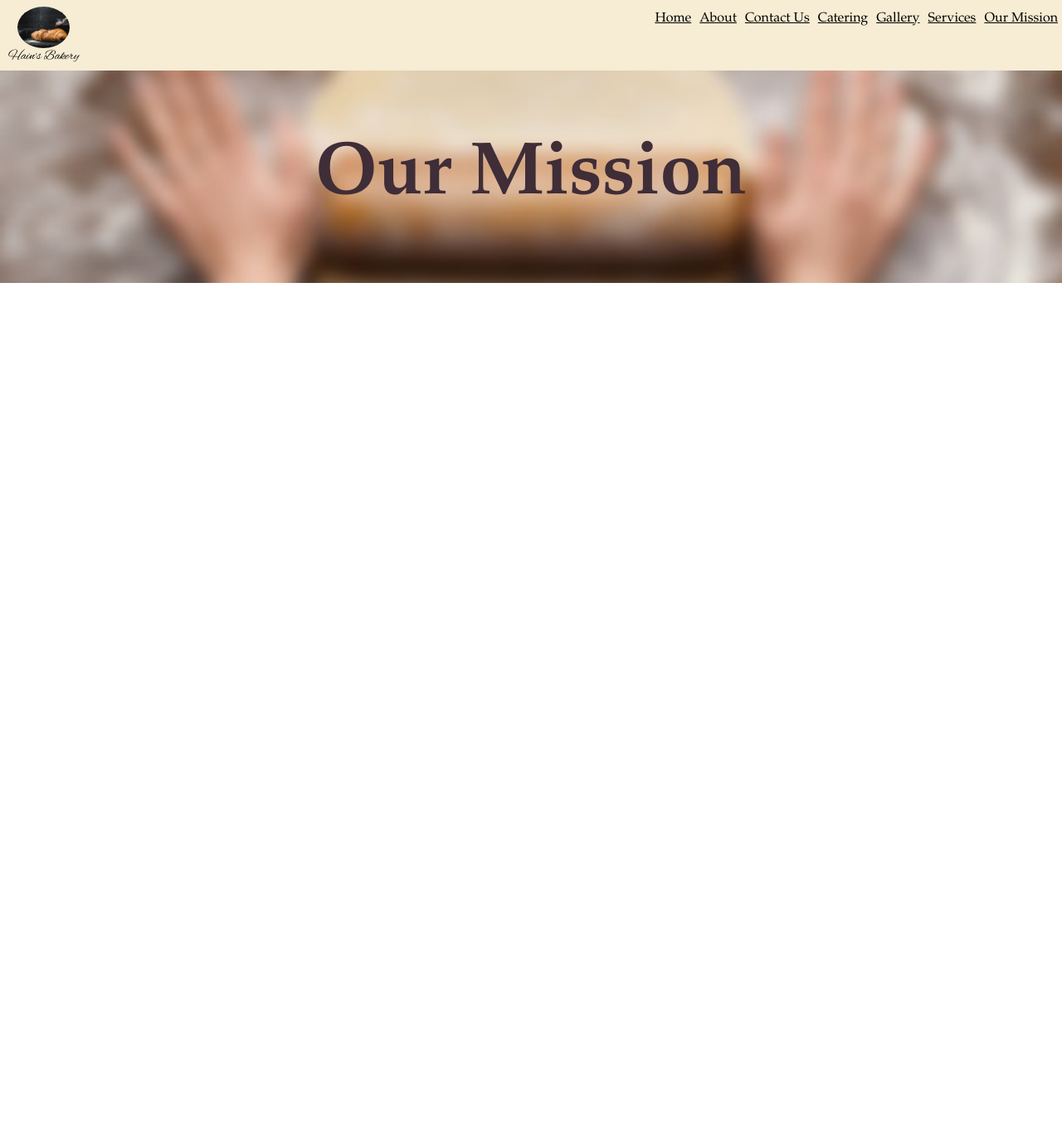
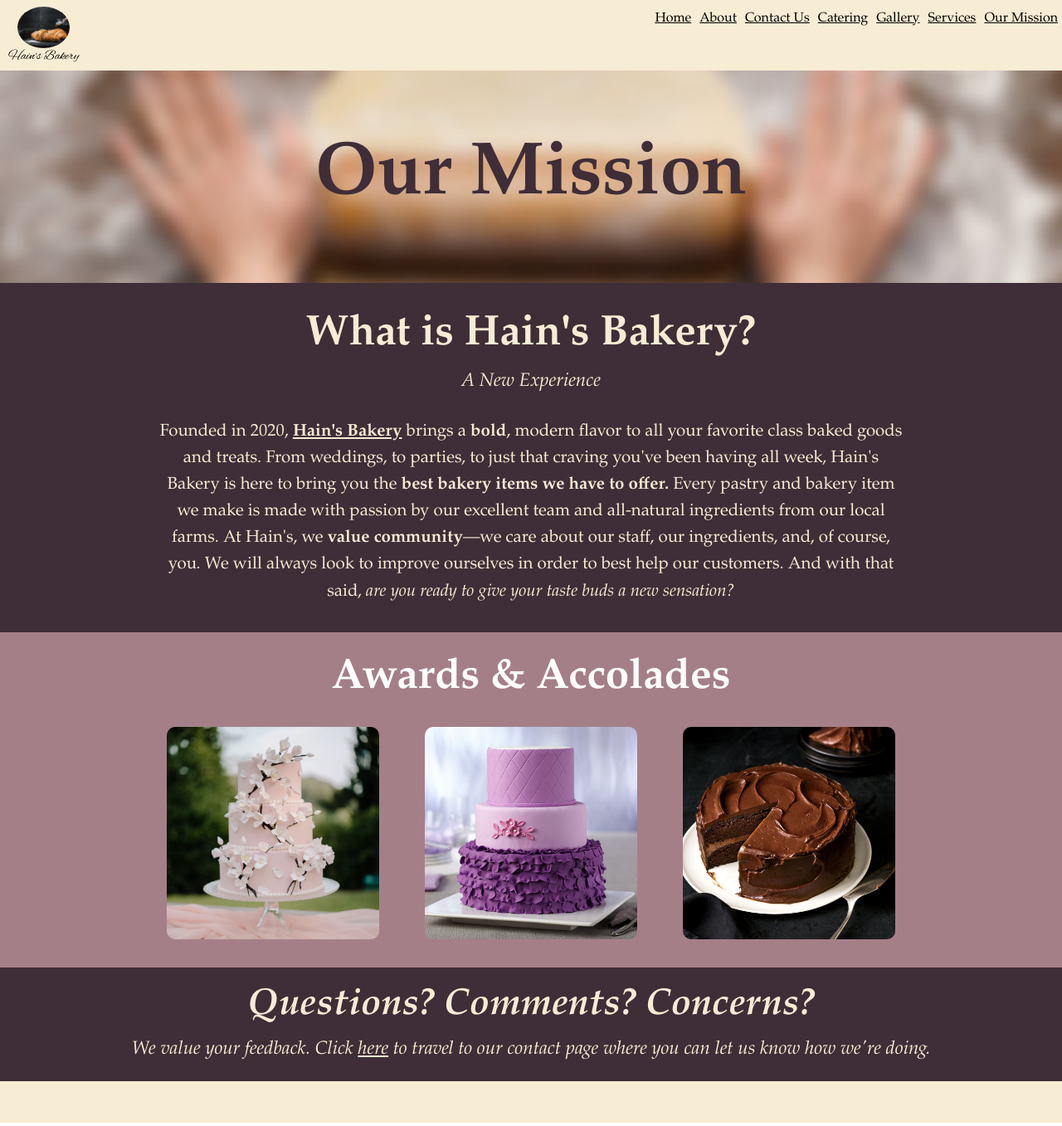
Before and after one commit to Noah-Terve/Noah-Terve.github.io, a PHP site: page /cs20/midterm/mission.html in a window 1280 px wide. Shown: the whole page at 83% size. Before the commit the page ends 341 px from the top, so only its background shows below. Run offline with PHP 8.4, Linux system fonts and the light colour scheme.

Commit message:
Mission Statement Page Update

```diff
--- a/cs20/midterm/mission.html
+++ b/cs20/midterm/mission.html
@@ -2,7 +2,41 @@
 <html>
 <head>
     <title>Hain's Bakery</title>
+    <script src="https://code.jquery.com/jquery-3.6.0.min.js"
+            integrity="sha256-/xUj+3OJU5yExlq6GSYGSHk7tPXikynS7ogEvDej/m4="
+            crossorigin="anonymous">
+    </script>
     <link rel="stylesheet" type = "text/css" href="./style.css">
+    <meta name="viewport" content="width=device-width, initial-scale=1.0">
+    <style type="text/css">
+        /* Image Grid Rules */
+        .image_grid { background-color: var(--gray-pink); text-align: center; width: 100%;}
+        .image_grid * {text-align: center; color: white; width: 100%;}
+        .image_grid h2 {color: white; width: 100%; font-size: 4vw;
+                        padding-top: 2vw;}
+        .image_grid img {width: 20vw; height: 20vw; object-fit: cover;
+                         margin: 0vw 0vw; border-radius: 10px;
+                         /* border: 3.5px solid; border-color: var(--muave); */
+                        }
+
+        .image_grid td {padding: 2vw 0vw;}
+        .image_grid .item { display: inline; width: 20vw; height: 20vw; object-fit: cover;
+                            margin: 2vw; border-radius: 10px; }
+
+
+        #pastries {background-color: var(--muave)}
+
+        /* Mission Statement Rules */
+        .text_block { background-color: var(--taupe); width: 100%;
+                      height: auto; display: inline-block;
+                    }
+        .text_block h2 { margin-top: 2.5vw; }
+        .text_block p:first-of-type { margin: 1vw 0px 2vw 0px; }
+        .text_block p:not(:first-of-type) { margin: 2.5vw 15%; text-align: center;
+            font-size: 1.6vw; line-height: 2.5vw;}
+
+        .text_block h3 { margin-top: 1.5vw; }
+    </style>
 </head>
 
 <body>
@@ -31,6 +65,80 @@
         <h1>Our Mission</h1>
     </div>
 
+    <div class="text_block">
+        <h2>What is Hain's Bakery?</h2>
+        <p><em>A New Experience</em></p>
+        <p>
+            Founded in 2020, <strong><u>Hain's Bakery</u></strong> brings a
+            <strong>bold</strong>, modern flavor to all your favorite class
+            baked goods and treats. From weddings, to parties, to just that
+            craving you've been having all week, Hain's Bakery is here to bring
+            you the <strong>best bakery items we have to offer.</strong> Every pastry and bakery
+            item we make is made with passion by our excellent team and
+            all-natural ingredients from our local farms. At Hain's, we
+            <strong>value community</strong>—we care about our staff, our
+            ingredients, and, of course, you. We will always look to improve
+            ourselves in order to best help our customers. And with that said,
+            <em>are you ready to give your taste buds a new sensation?</em>
+        </p>
+    </div>
+
+    <div class="image_grid" id="cakes">
+        <h2>Awards & Accolades</h2>
+        <table>
+            <tr>
+                <td>
+                    <div class="item">
+                        <img src="./media/gallery/cake/wedding_cake.jpeg" alt="wedding_cake">  <!-- Source: https://www.brides.com/cherry-blossom-wedding-cakes-5194069 -->
+                    </div>
+                    <div class="item">
+                        <img src="./media/gallery/cake/fondant_cake_1.jpg" alt="fondant_1">     <!-- Source: https://www.wilton.com/radiant-orchid-3-tiered-fondant-cake/WLPROJ-8105.html -->
+                    </div>
+                    <div class="item">
+                        <img src="./media/gallery/cake/chocolate_cake.jpg" alt="vanilla">       <!-- Source: https://www.foodandwine.com/recipes/moms-chocolate-cake -->
+                    </div>
+                </td>
+            </tr>
+        </table>
+    </div>
+
+
+    <div class="text_block" id="pre_footer_contact">
+        <em>
+            <h3>Questions? Comments? Concerns?</h3>
+            <p>We value your feedback. Click <a href="./contact.html">here</a> to travel to our contact page where you can let us know how we're doing.</p>
+        </em>
+    </div>
+
+
+    <footer>
+
+    </footer>
+
+    <script>
+        function image_hover_listener() {
+            img = $('.item > *:not(:hover)')
+
+            $(document).ready(function() {
+                img.mouseenter(function() {
+                    blur_and_display($('.item > *:not(:hover)'))
+                });
+                img.mouseleave(function() {
+                    img.removeAttr("style")
+                });
+            });
+
+
+        }
+
+        function blur_and_display(item) {
+            item.css({"filter": "blur(4px)"})
+            // item.blur()
+        }
+
+        image_hover_listener();
+
+    </script>
 </body>
 
 </html>
--- a/cs20/midterm/style.css
+++ b/cs20/midterm/style.css
@@ -116,6 +116,34 @@ h1,h2,h3 {
     color: var(--taupe);
 }
 
+.text_block {
+    background-color: var(--taupe);
+    height: 10vw;
+    display: flex;
+    flex-direction: column;
+    justify-content: space-evenly;
+}
+
+
+
+.text_block * {
+    color: var(--creme);
+    text-align: center;
+    padding: 0vw 0px;
+}
+
+.text_block p {
+    margin: 1vw 0px;
+    font-size: 1vw;
+}
+
+.text_block p:first-of-type {
+    margin: 0px;
+    font-size: 1.75vw;
+}
+
+
+
 
 /* footer */
 footer {
```
Also changed, not shown: cs20/midterm/gallery.html (+6 -10 lines).
